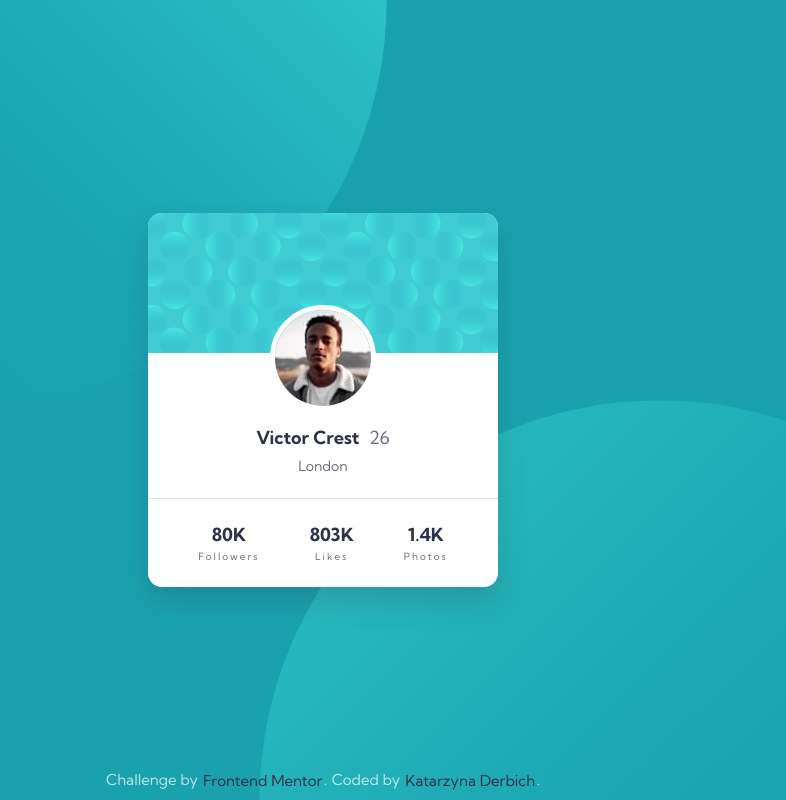
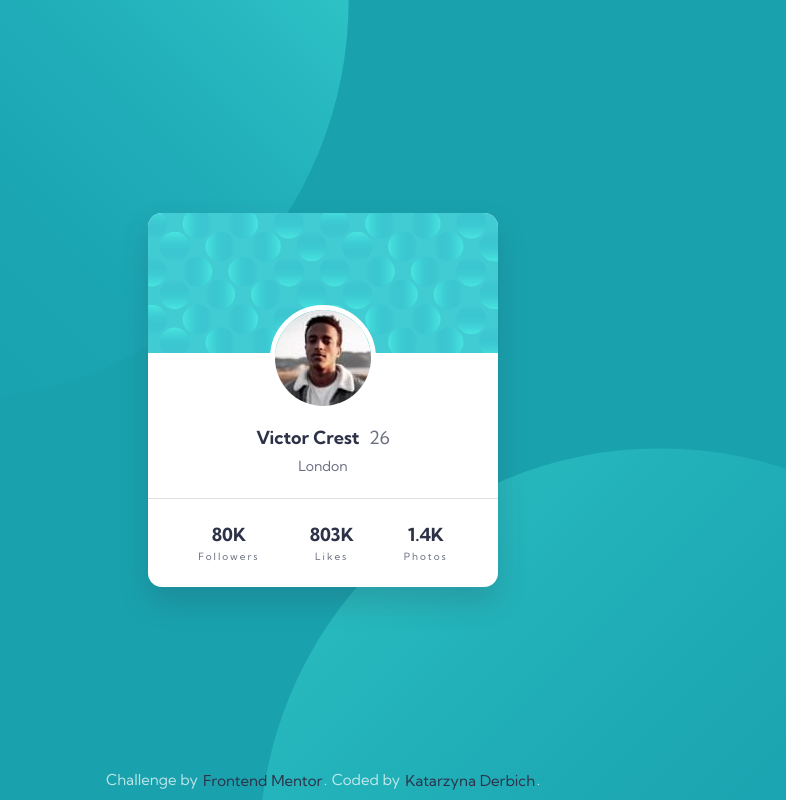
Before and after one commit to belie369/frontend-mentor-profile-card-component, a website: page index.html in a window 1280 px wide. Shown: the whole page, without its empty margins (317-1103 px from the left). Drawn offline with Linux system fonts and the light colour scheme.

Commit message:
Some fixes in background pattern position on desktop.

```diff
--- a/src/sass/_base.scss
+++ b/src/sass/_base.scss
@@ -78,7 +78,7 @@ body {
 	font-weight: 400;
 
 	@include respond(large) {
-		background-position: right 45vw bottom 50vh, left 45vw top 50vh;
+		background-position: right 48vw bottom 50vh, left 45vw top 56vh;
 		background-size: auto 100%, auto 100%;
 	}
 }
```
Also changed, not shown: dist/css/main.min.css.
